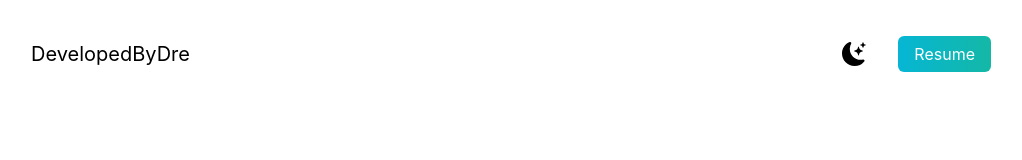
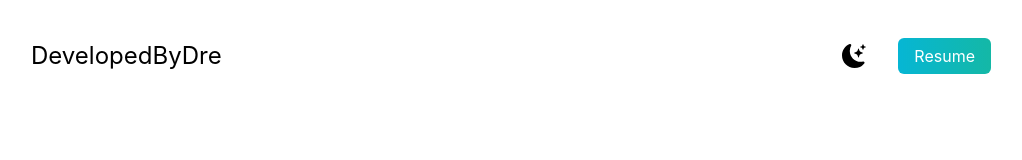
Before and after one commit to Andrewij21/DreDev, a React (Vite) app: page / in a window 1280 px wide. Shown: the top 160 px of the page, without its empty margins (129-1151 px from the left). Built offline with nearby package versions, Linux system fonts and the light colour scheme.

Commit message:
refactor: give some responsive

```diff
--- a/src/App.jsx
+++ b/src/App.jsx
@@ -21,11 +21,13 @@ function App() {
       <main className="bg-white px-10 md:px-20 lg:px-40 dark:bg-gray-900">
         <section className="min-h-screen ">
           <nav className="py-10 mb-12 flex items-center justify-between relative">
-            <h1 className=" z-10 text-xl dark:text-white">DevelopedByDre</h1>
+            <h1 className=" z-10 text-xl md:text-2xl dark:text-white">
+              DevelopedByDre
+            </h1>
             <button className="md:hidden dark:text-white cursor-pointer group">
-              <AiOutlineMenu className="text-2xl" />
+              <AiOutlineMenu className="text-xl md:text-2xl" />
               <div className="absolute -right-0 w-full  opacity-0 group-focus:right-1 group-focus:opacity-100 transition-all duration-300 pointer-events-none pl-1">
-                <ul className="flex flex-row items-center w-full text-md gap-10 cursor-pointer group-focus:pointer-events-auto justify-start py-2">
+                <ul className="flex flex-row items-center w-full text-base gap-10 cursor-pointer group-focus:pointer-events-auto justify-start pt-2 flex-wrap">
                   <li className="hover:text-cyan-600">Home</li>
                   <li className="hover:text-cyan-600">Service</li>
                   <li className="hover:text-cyan-600">Portofolio</li>
```
